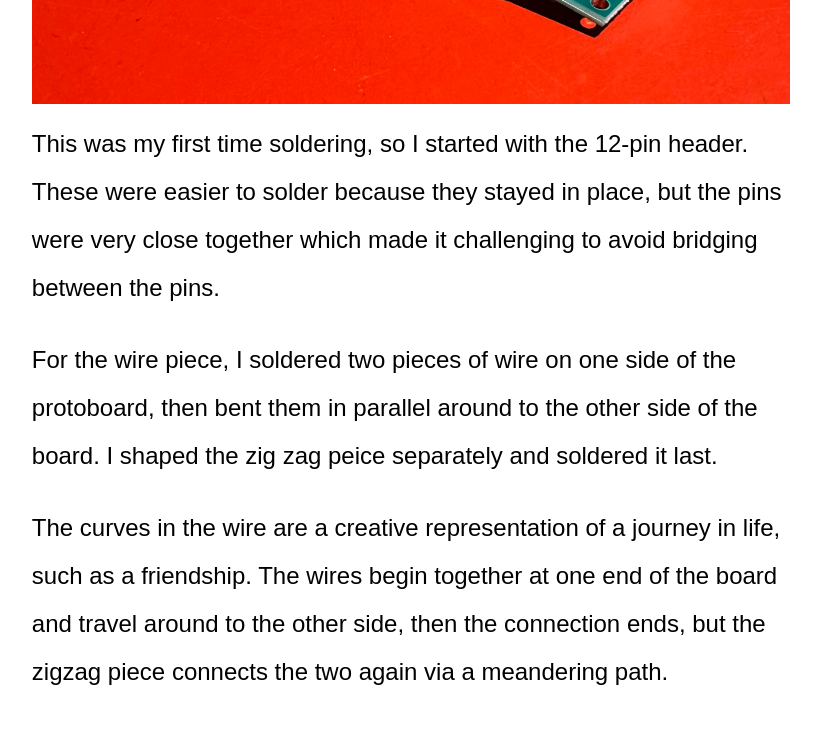
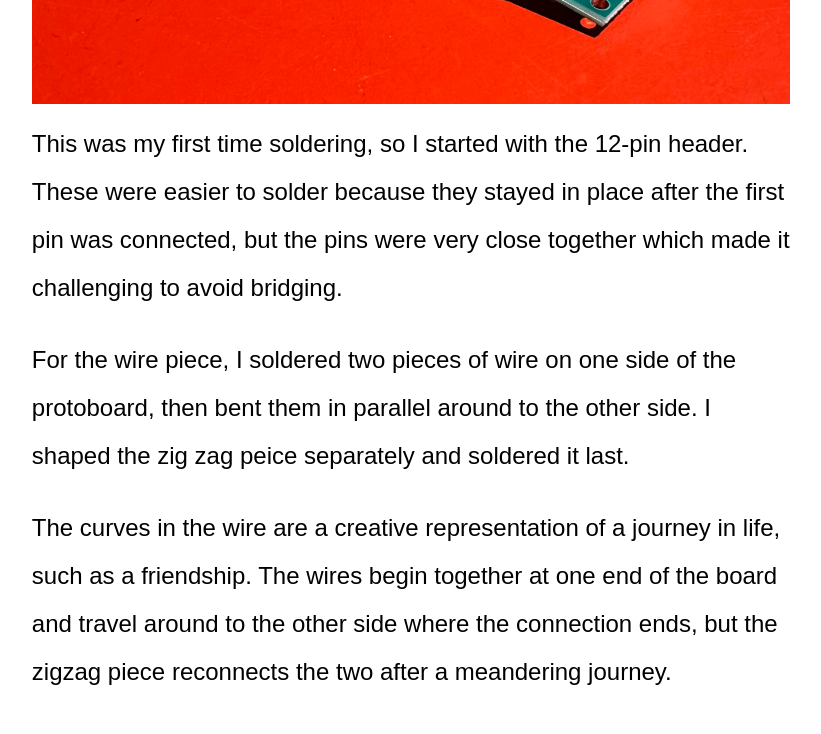
Before and after one commit to lucyking140/ces-portfolio, a React (Vite) app: page /ces-portfolio/soldering-intro in a window 1280 px wide. Shown: the part 600-1334 px from the top of the page, without its empty margins (229-1050 px from the left). Built offline with nearby package versions, Linux system fonts and the light colour scheme.

Commit message:
updating soldering description

```diff
--- a/src/pages/soldering_intro.jsx
+++ b/src/pages/soldering_intro.jsx
@@ -41,22 +41,22 @@ export default function SolderingIntro() {
         {/* Description */}
         <div className="rp para">
           This was my first time soldering, so I started with the 12-pin header.
-          These were easier to solder because they stayed in place, but the pins
-          were very close together which made it challenging to avoid bridging
-          between the pins.
+          These were easier to solder because they stayed in place after the
+          first pin was connected, but the pins were very close together which
+          made it challenging to avoid bridging.
         </div>
 
         <div className="rp para">
           For the wire piece, I soldered two pieces of wire on one side of the
-          protoboard, then bent them in parallel around to the other side of the
-          board. I shaped the zig zag peice separately and soldered it last.
+          protoboard, then bent them in parallel around to the other side. I
+          shaped the zig zag peice separately and soldered it last.
         </div>
 
         <div className="rp para">
           The curves in the wire are a creative representation of a journey in
           life, such as a friendship. The wires begin together at one end of the
-          board and travel around to the other side, then the connection ends,
-          but the zigzag piece connects the two again via a meandering path.
+          board and travel around to the other side where the connection ends,
+          but the zigzag piece reconnects the two after a meandering journey.
         </div>
 
         {/* detail images with captions */}
@@ -79,8 +79,8 @@ export default function SolderingIntro() {
         <div className="rp imgbox">
           <img className="rp center-fit" src="front_bottom.jpeg" />
           <div className="rp imgcap">
-            Examples where the wire is soldered to the protoboard, both
-            perpendicular and at an angle closer to the board.
+            Examples where the wire is soldered perpendicularly and at a closer
+            angle to the protoboard.
           </div>
         </div>
 
```
